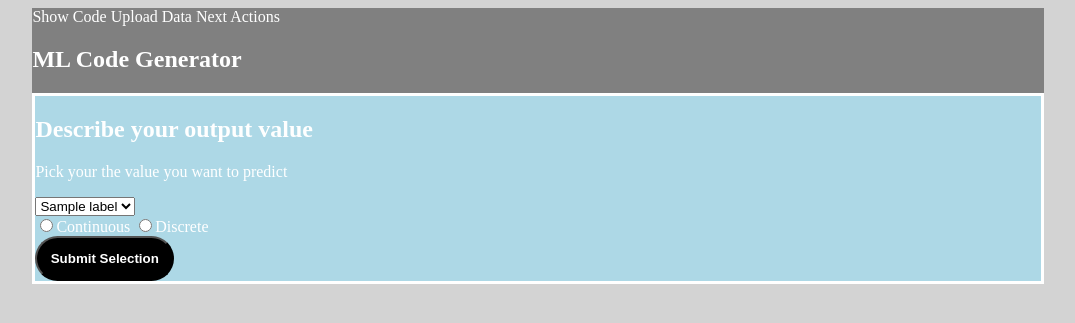
After one commit to oss-slu/ml_code_generator, a Flask app: template flask_app/templates/actions/select_output_value.html in a window 1280 px wide. The commit adds this page. Shown: the top 323 px of the page, without its empty margins (102-1177 px from the left). Run offline with Flask 2, Linux system fonts and the light colour scheme; the template is opened without the code that fills it: most values are stand-ins (such as "Sample title", 1, 10 or a date in 2020).

Commit message:
added front-end page for selecting the output value for the model. The output value is passed to the generator, which updates its state of X and Y values to use

```diff
--- a/flask_app/flask_main.py
+++ b/flask_app/flask_main.py
@@ -47,10 +47,17 @@ def split_data():
    train_data_size = generator.split_data()
    return render_template('info/splitting_summary.html', num_rows_train=train_data_size[0])
 
-@app.route('/labels', methods=['GET'])
+@app.route('/labels', methods=['GET', 'POST'])
 def get_data_labels():
-   keys = generator.get_labels();
-   return render_template('labels.html', labels=keys)
+   if request.method == 'POST':
+      request_dict = request.form.to_dict()
+      generator.select_y(request_dict['label'])
+      return render_template('home.html')
+   else:
+      keys = generator.get_labels();
+      print(keys)
+      return render_template('actions/select_output_value.html', labels=keys)
+#   return render_template('labels.html', labels=keys)
 
 @app.route('/data', methods=['GET', 'POST'])
 def upload_file():
--- a/flask_app/templates/actions/actions.html
+++ b/flask_app/templates/actions/actions.html
@@ -7,5 +7,6 @@
 {% include 'actions/describe_data.html' %}
 {% include 'actions/clean_data.html' %}
 {% include 'actions/split_data.html' %}
+{% include 'actions/prepare_model.html' %}
 </div>
 {% endblock %}
--- /dev/null
+++ b/flask_app/templates/actions/select_output_value.html
@@ -0,0 +1,27 @@
+<!doctype html>
+{% extends 'base.html' %}
+
+{% block content %}
+
+<div class="card">
+   <h2> Describe your output value</h2>
+   <p>
+      Pick your the value you want to predict
+   </p>
+   <form action="/labels" method="post">
+      <div>
+         <select name=label>
+             {% for label in labels %}
+                <option value= "{{label}}" SELECTED>{{label}}</option>"
+             {% endfor %}
+         </select>
+      </div>
+
+      <div>
+         <input type="radio" name="continuous" value=true>Continuous</input>
+         <input type="radio" name="continuous" value=false>Discrete</input>
+      </div>
+
+      <input class="action" type="submit" value="Submit Selection" />
+</div>
+{% endblock %}
--- /dev/null
+++ b/pandas_code/code_templates/select_y.py
@@ -0,0 +1,5 @@
+# split the data set into training and test data
+def get_code(args):
+   X = args[0].drop(args[1], axis=1)
+   Y = args[0][args[1]]
+   return (X, Y)
--- a/pandas_code/mapping.py
+++ b/pandas_code/mapping.py
@@ -3,11 +3,13 @@ from pandas_code.code_templates import describe_data
 from pandas_code.code_templates import clean_data
 from pandas_code.code_templates import get_keys
 from pandas_code.code_templates import split
+from pandas_code.code_templates import select_y
 
 template_mapping = {
    'read_csv':read_csv.get_code,
    'describe_data':describe_data.get_code,
    'clean_data':clean_data.get_code,
    'get_keys':get_keys.get_code,
-   'split':split.get_code
+   'split':split.get_code,
+   'select_y':select_y.get_code
 }
```
Also changed, not shown: application/code_generator.py (+6 -1 lines), flask_app/templates/actions/prepare_model.html (added, +9 -0 lines), tests/application/generator_test.py (added, +9 -0 lines), tests/data/sample_data.csv (added, +4 -0 lines).
